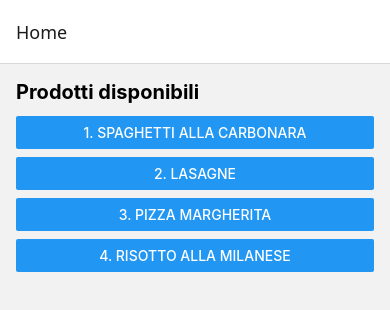
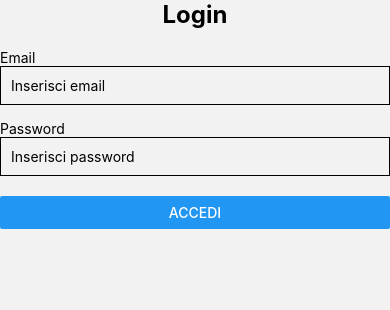
Before and after one commit to alessandroalzati-boop/italian-meals-app, a React Native app in the folder MyApp/: screen /Login in a window 390 px wide. Shown: the top 310 px of the page. Built offline with nearby package versions, Linux system fonts and the light colour scheme.

Commit message:
reimpostata la struttura del sito creando di nuovo tutte le schermate

```diff
--- a/MyApp/App.tsx
+++ b/MyApp/App.tsx
@@ -1,8 +1,7 @@
-import { StatusBar } from "expo-status-bar";
-import { StyleSheet, Text, View } from "react-native";
-import Avatar from "./src/components/Avatar";
 import { NavigationContainer } from "@react-navigation/native";
 import { createNativeStackNavigator } from "@react-navigation/native-stack";
+
+import LoginScreen from "./src/screens/Login";
 import HomeScreen from "./src/screens/Home";
 import DetailsScreen from "./src/screens/Details";
 
@@ -11,9 +10,13 @@ const Stack = createNativeStackNavigator();
 export default function App() {
   return (
     <NavigationContainer>
-      <Stack.Navigator>
+      <Stack.Navigator initialRouteName="Login">
+        <Stack.Screen
+          name="Login"
+          component={LoginScreen}
+          options={{ headerShown: false }}
+        />
         <Stack.Screen name="Home" component={HomeScreen} />
-
         <Stack.Screen name="Details" component={DetailsScreen} />
       </Stack.Navigator>
     </NavigationContainer>
--- a/MyApp/src/DB_prodotti.js
+++ b/MyApp/src/DB_prodotti.js
@@ -1,6 +1,14 @@
 export const products = [
-  { id: 1, name: "Spaghetti alla Carbonara" },
-  { id: 2, name: "Lasagne" },
-  { id: 3, name: "Pizza Margherita" },
-  { id: 4, name: "Risotto alla Milanese" },
+  {
+    id: 1,
+    name: "iPhone",
+  },
+  {
+    id: 2,
+    name: "Samsung Galaxy",
+  },
+  {
+    id: 3,
+    name: "Xiaomi",
+  },
 ];
--- a/MyApp/src/screens/Details.jsx
+++ b/MyApp/src/screens/Details.jsx
@@ -1,29 +1,41 @@
-import { Text, Button, View } from "react-native";
-import React from "react";
+import { View, Text, Button } from "react-native";
 
 export default function Details({ route, navigation }) {
   const product = route.params?.product;
 
   if (!product) {
     return (
-      <View style={{ padding: 16 }}>
-        <Text style={{ fontSize: 18, marginBottom: 12 }}>
-          Prodotto non trovato.
-        </Text>
-        <Button title="Torna indietro" onPress={() => navigation.goBack()} />
+      <View style={{ padding: 20 }}>
+        <Text>Prodotto non trovato</Text>
+
+        <Button
+          title="Torna alla Home"
+          onPress={() => navigation.navigate("Home")}
+        />
       </View>
     );
   }
 
   return (
-    <View style={{ padding: 16 }}>
-      <Text style={{ fontSize: 24, fontWeight: "bold", marginBottom: 8 }}>
+    <View style={{ flex: 1, padding: 20 }}>
+      <Text
+        style={{
+          fontSize: 28,
+          fontWeight: "bold",
+          marginBottom: 15,
+        }}
+      >
         {product.name}
       </Text>
-      <Text style={{ fontSize: 18, marginBottom: 20 }}>
-        ID prodotto: {product.id}
+
+      <Text style={{ fontSize: 18 }}>
+        ID: {product.id}
       </Text>
-      <Button title="Torna indietro" onPress={() => navigation.goBack()} />
+
+      <Button
+        title="Indietro"
+        onPress={() => navigation.goBack()}
+      />
     </View>
   );
 }
--- a/MyApp/src/screens/Home.jsx
+++ b/MyApp/src/screens/Home.jsx
@@ -1,19 +1,29 @@
-import { Button, View, Text } from "react-native";
-import React from "react";
+import { View, Text, Button } from "react-native";
 import { products } from "../DB_prodotti";
 
 export default function Home({ navigation }) {
   return (
-    <View style={{ padding: 16 }}>
-      <Text style={{ fontSize: 20, fontWeight: "bold", marginBottom: 12 }}>
+    <View style={{ flex: 1, padding: 20 }}>
+      <Text
+        style={{
+          fontSize: 24,
+          fontWeight: "bold",
+          marginBottom: 20,
+        }}>
         Prodotti disponibili
       </Text>
+
       {products.map((product) => (
-        <View key={product.id} style={{ marginBottom: 8 }}>
+        <View key={product.id} style={{ marginBottom: 10 }}>
           <Button
-            title={`${product.id}. ${product.name}`}
-            onPress={() => navigation.navigate("Details", { product })}
+            title={product.name}
+            onPress={() =>
+              navigation.navigate("Details", {
+                product,
+              })
+            }
           />
+
         </View>
       ))}
     </View>
--- /dev/null
+++ b/MyApp/src/screens/Login.jsx
@@ -0,0 +1,56 @@
+import { View, Text, TextInput, Button } from "react-native";
+import { useState } from "react";
+
+export default function LoginScreen({ navigation }) {
+  const [email, setEmail] = useState("");
+  const [password, setPassword] = useState("");
+
+  const handleLogin = () => {
+    if (email === "admin@test.it" && password === "1234") {
+      navigation.replace("Home");
+    } else {
+      alert("Credenziali errate");
+    }
+  };
+
+  return (
+    <View>
+      <Text
+        style={{
+          fontSize: 24,
+          fontWeight: "bold",
+          marginBottom: 20,
+          textAlign: "center",
+        }}>
+        Login
+      </Text>
+
+      <Text>Email</Text>
+      <TextInput
+        placeholder="Inserisci email"
+        value={email}
+        onChangeText={setEmail}
+        style={{
+          borderWidth: 1,
+          padding: 10,
+          marginBottom: 15,
+        }}
+      />
+
+      <Text>Password</Text>
+      <TextInput
+        placeholder="Inserisci password"
+        secureTextEntry
+        value={password}
+        onChangeText={setPassword}
+        style={{
+          borderWidth: 1,
+          padding: 10,
+          marginBottom: 20,
+        }}
+      />
+
+      <Button title="Accedi" onPress={handleLogin} />
+    </View>
+  );
+}
```
Also changed, not shown: 1 other file (tests, documents, lock files or other folders).
